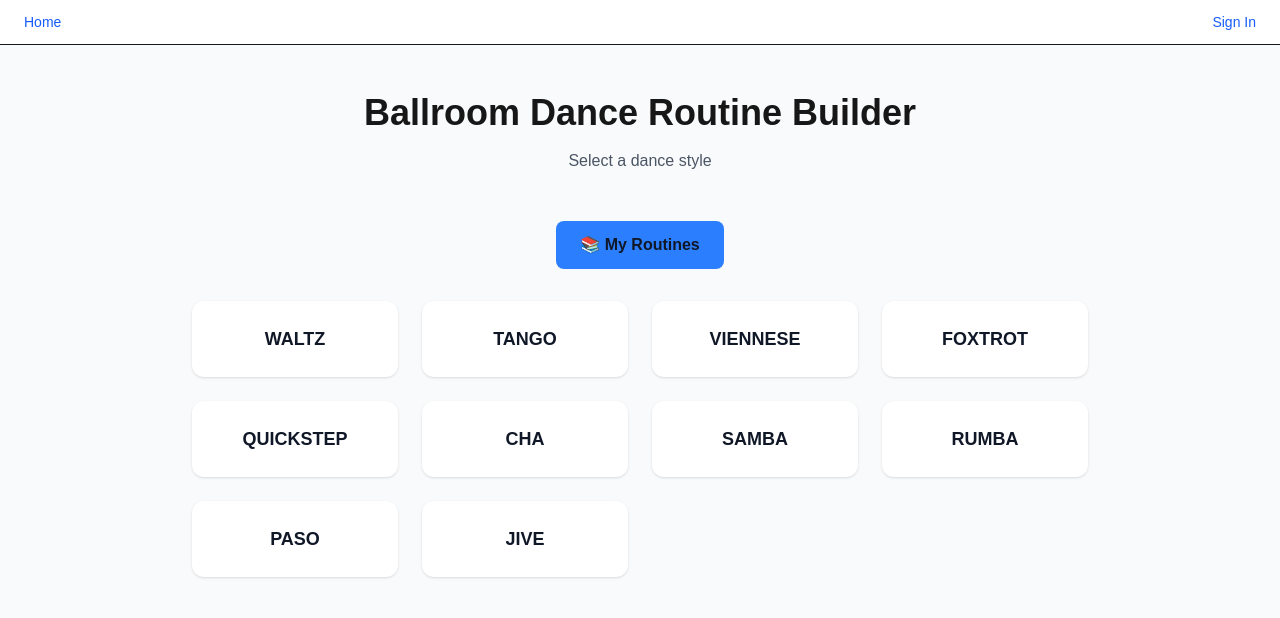
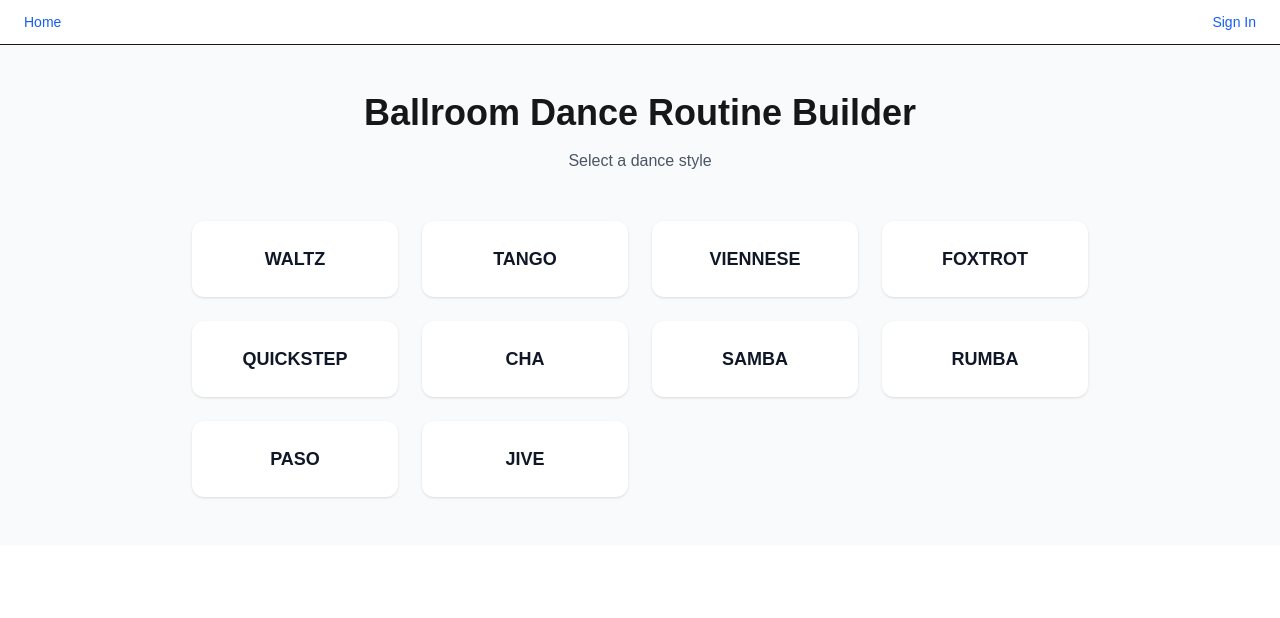
Before and after one commit to tgfyyhgu/dance-routine-builder, a Next.js app: page / in a window 1280 px wide. Shown: the top 618 px of the page. Built offline with nearby package versions, Linux system fonts and the light colour scheme; no server answers.

Commit message:
Remove My Routines button from home page

```diff
--- a/app/page.tsx
+++ b/app/page.tsx
@@ -27,15 +27,6 @@ export default function HomePage() {
         Select a dance style
       </p>
 
-      <div className="mb-8">
-        <Link
-          href="/my-routines"
-          className="inline-block bg-blue-500 dark:bg-blue-700 text-gray-900 dark:text-white px-6 py-3 rounded-lg hover:bg-blue-600 dark:hover:bg-blue-600 transition-colors font-semibold"
-        >
-          📚 My Routines
-        </Link>
-      </div>
-
       <div className="grid grid-cols-2 md:grid-cols-3 lg:grid-cols-4 gap-6 w-full max-w-4xl">
 
         {dances.map((dance) => (
```
